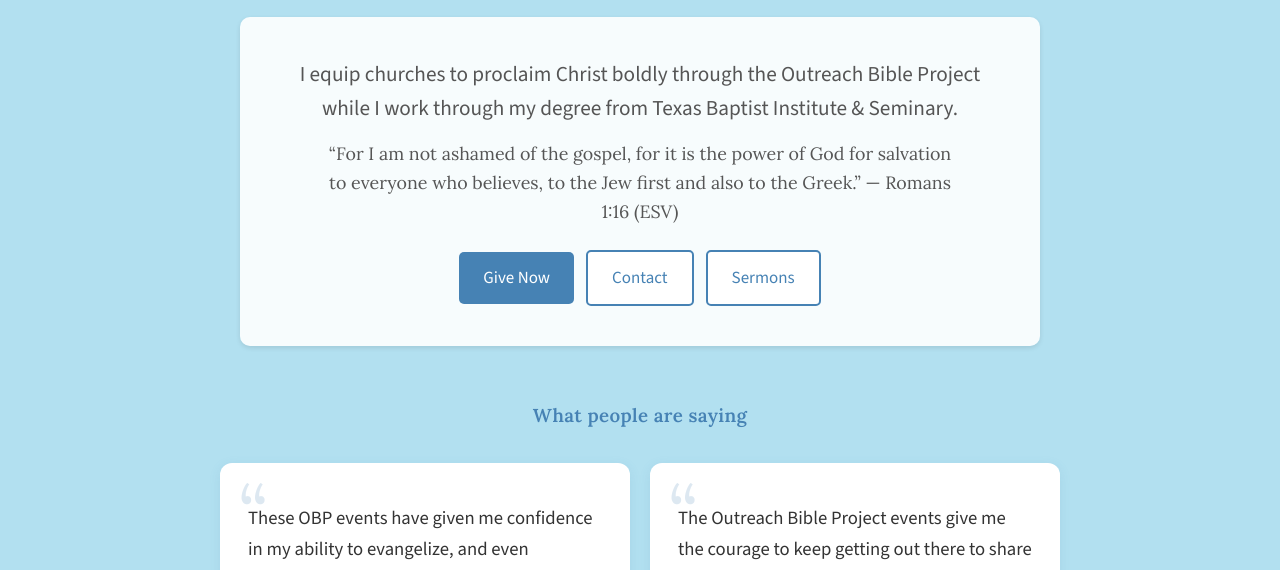
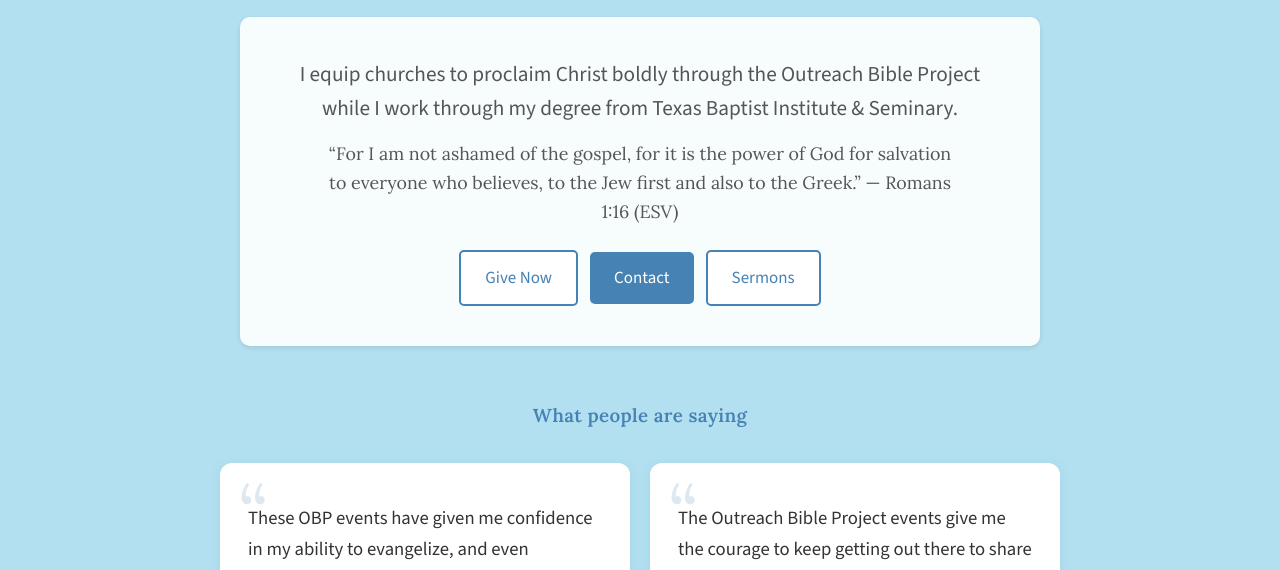
Before and after one commit to Hughroth04/Main-website, a plain HTML site: page index.html in a window 1280 px wide. Shown: the part 522-1092 px from the top of the page. Drawn offline with nearby package versions, Linux system fonts and the light colour scheme.

Commit message:
Swap hero button styles: make Contact the primary blue button (#18)
- Change 'Contact' button from btn-secondary to btn (primary blue style)
- Change 'Give Now' button from btn to btn-secondary (secondary style)
- Sermons button remains unchanged with btn-secondary style

Co-authored-by: Cursor Agent <cursoragent@cursor.com>
Co-authored-by: Hugh Roth <Hughroth04@users.noreply.github.com>

```diff
--- a/index.html
+++ b/index.html
@@ -51,8 +51,8 @@
                 <p class="hero-intro">I equip churches to proclaim Christ boldly through the Outreach Bible Project while I work through my degree from Texas Baptist Institute &amp; Seminary.</p>
                 <p class="hero-scripture">&ldquo;For I am not ashamed of the gospel, for it is the power of God for salvation to everyone who believes, to the Jew first and also to the Greek.&rdquo; &mdash; Romans 1:16 (ESV)</p>
                 <div class="about-actions">
-                    <a href="https://alvinmbc.com/give/obp" class="btn" target="_blank" rel="noopener noreferrer">Give Now</a>
-                    <a href="#contact" class="btn btn-secondary">Contact</a>
+                    <a href="https://alvinmbc.com/give/obp" class="btn btn-secondary" target="_blank" rel="noopener noreferrer">Give Now</a>
+                    <a href="#contact" class="btn">Contact</a>
                     <a href="youtube.html" class="btn btn-secondary">Sermons</a>
                 </div>
             </div>
```
